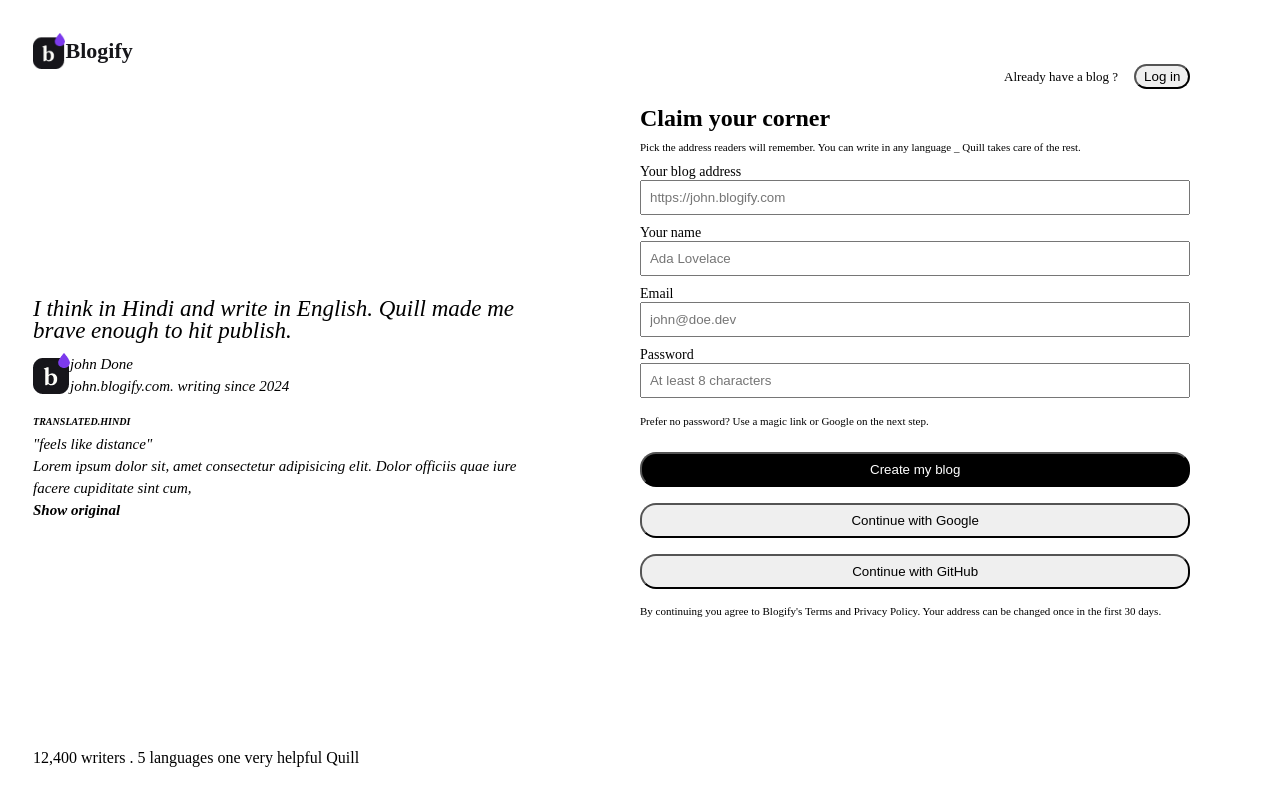
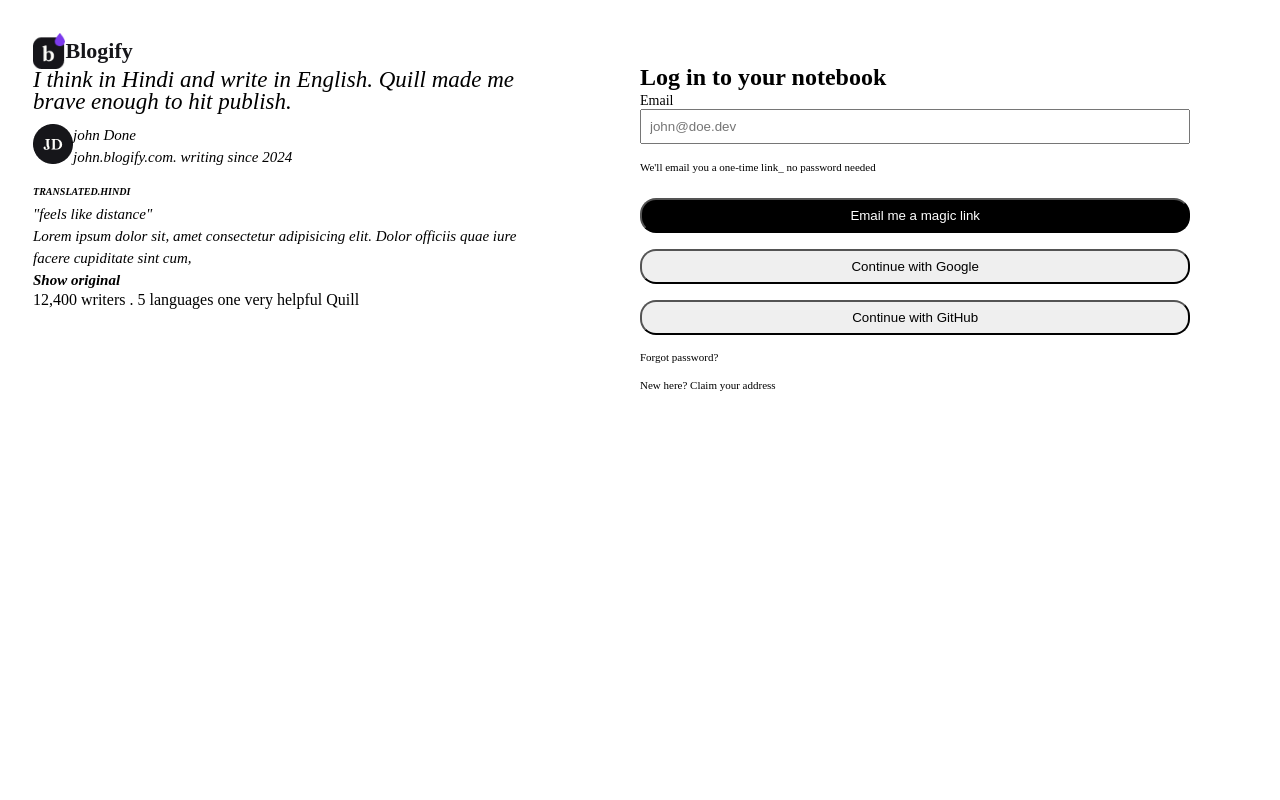
Before and after one commit to sahiba2503/currentProject, a React (Vite) app in the folder vite-project/: page / in a window 1280 px wide. Built offline with nearby package versions, Linux system fonts and the light colour scheme.

Commit message:
add login page ui

```diff
--- a/vite-project/src/App.jsx
+++ b/vite-project/src/App.jsx
@@ -1,11 +1,14 @@
 
 import './App.css';
-import Signup from "./component/Signup.jsx";
+import Signin from './component/signin';
+
+// import Signup from "./component/Signup.jsx";
 function App() {
   return (
     <div className='mainContainer'>
 
-      <Signup/>
+      {/* <Signup/> */}
+     <Signin />
     </div>
   )
 }
--- /dev/null
+++ b/vite-project/src/component/LeftAuthPage.jsx
@@ -0,0 +1,27 @@
+import "./signup.css";
+import bloglogo from "../assets/mark.jpg";
+import Avatar from "../assets/Avatar.png";
+function leftsignup() {
+  return (
+    <div className="leftAuthenPart">
+
+        <div className="blogifyContainer">
+              <img src={bloglogo} alt="Food" /><strong>Blogify</strong>
+        </div>
+       <div className="ithinkContainer">
+        <p><i>I think in Hindi and write in English. Quill made me brave enough to hit publish.</i></p>
+        <div className="jdContainer"><div><img src={Avatar} alt="Food" /></div><div><p>john Done</p><p>john.blogify.com. writing since 2024</p></div></div>
+
+        <div className="translateContainer"><h6>TRANSLATED.HINDI</h6><i>"feels like distance"</i>
+        <p>Lorem ipsum dolor sit, amet consectetur adipisicing elit. Dolor officiis quae iure facere cupiditate sint cum, </p>
+        <h4>Show original</h4>
+        </div>
+        </div>
+        <div> 12,400 writers . 5 languages one very helpful Quill</div>
+
+
+    </div>
+  )
+}
+
+export default leftsignup
--- /dev/null
+++ b/vite-project/src/component/Signin.jsx
@@ -0,0 +1,35 @@
+
+import "./signup.css";
+import Leftsignup from "./LeftAuthPage.jsx";
+
+function Signin() {
+  return (
+    <div className="AuthContainer">
+
+       <div className="leftPartSignUp">
+          <Leftsignup/>
+       </div>
+
+      <div className="rightPartAuth">
+
+      <div className="claimContainer">
+        <h2>Log in to your notebook</h2>
+
+         <label>Email</label>
+        <input placeholder="john@doe.dev"/>
+
+        <p>We'll email you a one-time link_ no password needed</p>
+        </div>
+        <div className="claimbtn">
+        <button className="createbtn">Email me a magic link</button>
+        <button>Continue with Google</button>
+        <button>Continue with GitHub</button>
+        <p>Forgot password?</p>
+        <p>New here? Claim your address</p>
+        </div>
+      </div>
+    </div>
+  )
+}
+
+export default Signin
--- a/vite-project/src/component/Signup.jsx
+++ b/vite-project/src/component/Signup.jsx
@@ -1,26 +1,15 @@
 import "./signup.css";
+import Leftsignup from "./LeftAuthPage.jsx";
 
-import bloglogo from "../assets/mark.jpg";
 function Signup() {
   return (
-    <div className="signupContainer">
-      <div className="leftPartSignUp">
-        <div className="blogifyContainer">
-              <img src={bloglogo} alt="Food" /><strong>Blogify</strong>
-        </div>
-       <div className="ithinkContainer">
-        <p><i>I think in Hindi and write in English. Quill made me brave enough to hit publish.</i></p>
-        <div className="jdContainer"><div><img src={bloglogo} alt="Food" /></div><div><p>john Done</p><p>john.blogify.com. writing since 2024</p></div></div>
+    <div className="AuthContainer">
 
-        <div className="translateContainer"><h6>TRANSLATED.HINDI</h6><i>"feels like distance"</i>
-        <p>Lorem ipsum dolor sit, amet consectetur adipisicing elit. Dolor officiis quae iure facere cupiditate sint cum, </p>
-        <h4>Show original</h4>
-        </div>
-        </div>
-        <div> 12,400 writers . 5 languages one very helpful Quill</div>
+       <div className="leftPartSignUp">
+          <Leftsignup/>
+       </div>
 
-        </div>
-      <div className="rightPartSignUp">
+      <div className="rightPartAuth">
       <div className="alreadyContainer"> <p>Already have a blog ? </p><button>Log in</button></div>
       <div className="claimContainer">
         <h2>Claim your corner</h2>
--- a/vite-project/src/component/signup.css
+++ b/vite-project/src/component/signup.css
@@ -7,12 +7,12 @@
     justify-content: space-between;
     padding: 33px;
 }
-.rightPartSignUp{
+.rightPartAuth {
     /* border: 1px solid green; */
     width: 57%;
     padding: 5% 7%;
 }
-.signupContainer{
+.AuthContainer{
     display: flex;
     flex-direction: row;
 }
```
Also changed, not shown: vite-project/src/assets/Avatar.png (added), vite-project/src/component/signin.css (added).
